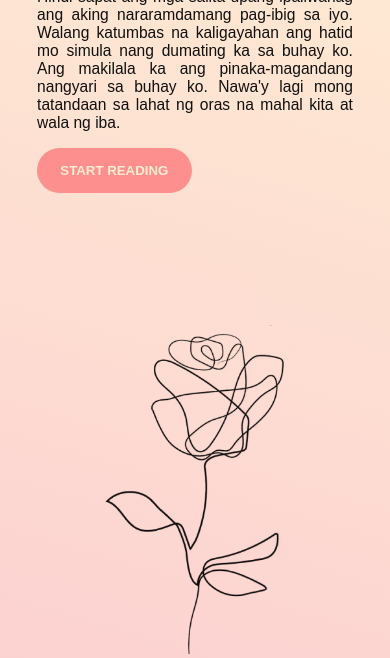
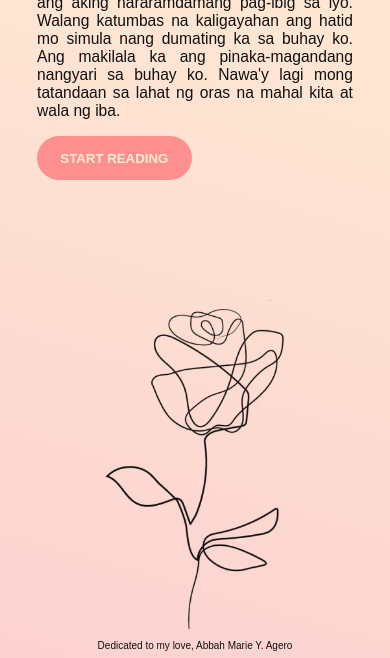
Before and after one commit to loki-099/deployed-sites, a plain HTML site: page formylove/index.html in a window 390 px wide. Shown: the part 186-844 px from the top of the page. Drawn offline with Linux system fonts and the light colour scheme.

Commit message:
add icon

```diff
--- a/formylove/index.html
+++ b/formylove/index.html
@@ -5,6 +5,7 @@
     <meta http-equiv="X-UA-Compatible" content="IE=edge">
     <meta name="viewport" content="width=device-width, initial-scale=1.0">
     <link rel="stylesheet" href="style.css">
+    <link rel="shortcut icon" href="icon.png" type="image/x-icon">
     <title>For My Love</title>
 </head>
 <body>
@@ -29,6 +30,9 @@
                 </div>
             </div>
         </div>
+        <div class="dedication">
+            <p>Dedicated to my love, Abbah Marie Y. Agero</p>
+        </div>
     </div>
 </body>
 </html>
--- a/formylove/style.css
+++ b/formylove/style.css
@@ -90,6 +90,15 @@ a {
     height: auto;
 }
 
+.dedication {
+    width: 100%;
+    position: absolute;
+    bottom: 0;
+    text-align: center;
+    font-size: 0.75rem;
+    margin-bottom: 7px;
+}
+
 @media all and (max-width:600px) {
     .main-container {
         display: flex;
@@ -114,6 +123,7 @@ a {
     .image-main-container {
         width: 100%;
         height: auto;
+        margin-bottom: 25px;
     }
 
     .button {
@@ -121,4 +131,9 @@ a {
         width: 38vw;
         height: 4.5vh;
     }
+
+    .dedication {
+        font-size: 10px;
+        margin-bottom: 7px;
+    }
 }
```
Also changed, not shown: formylove/icon.png (added).
